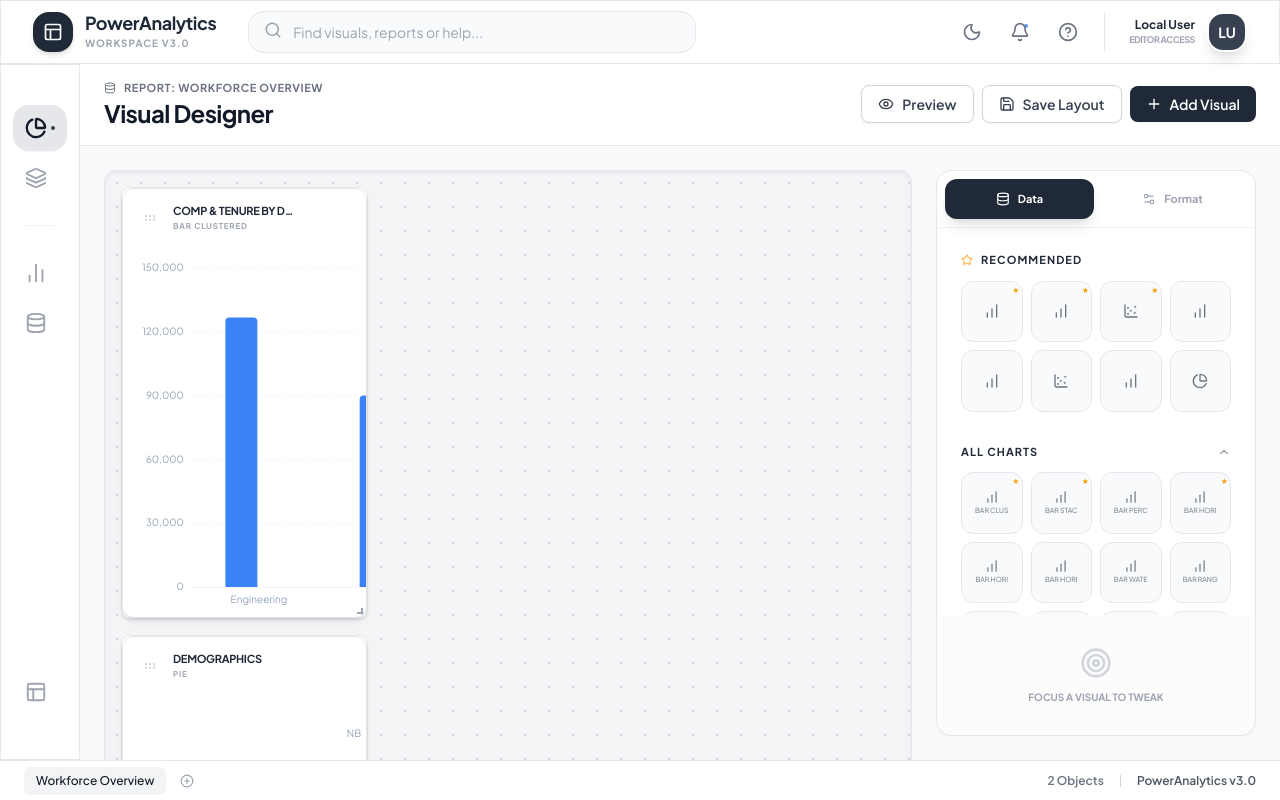
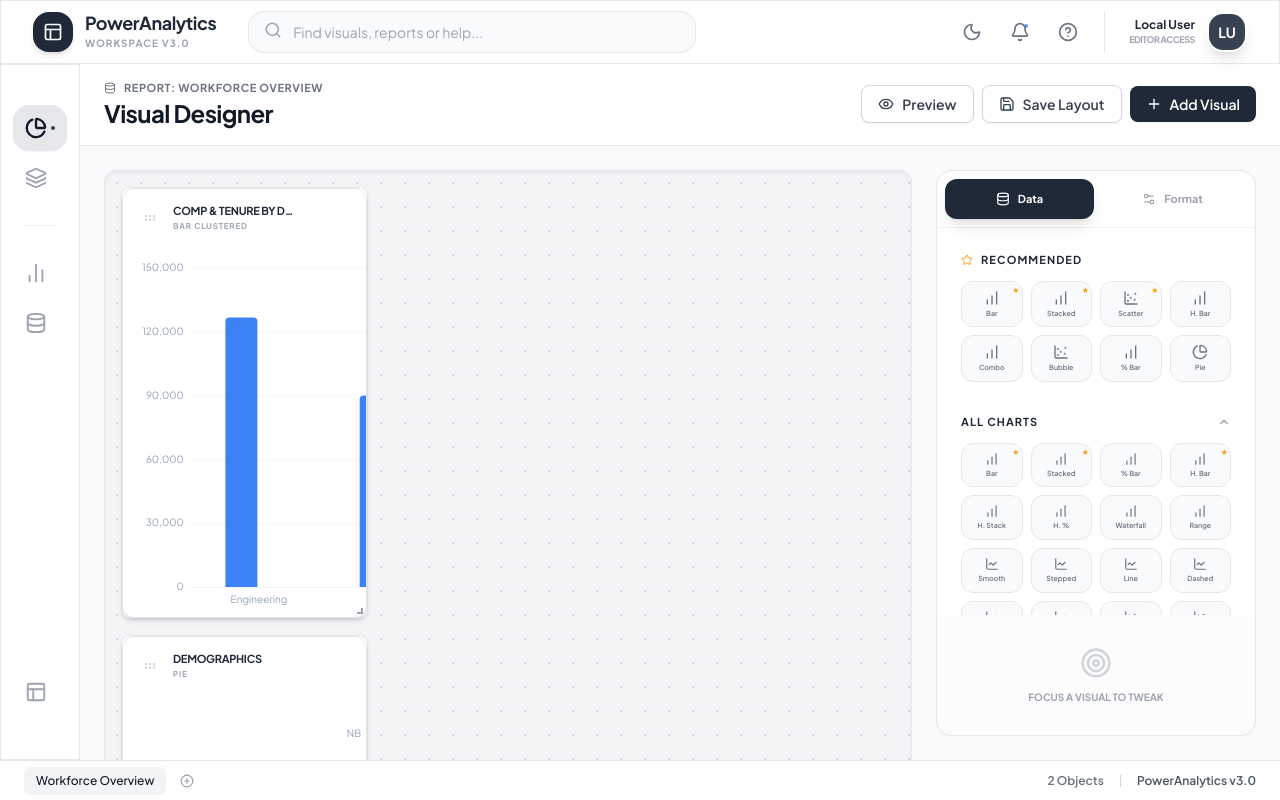
Before and after one commit to Vishnudharan24/TabNLP, a React (Vite) app: page / in a window 1280 px wide. Both pictures are taken after a click on the button "ALL CHARTS". Built offline with nearby package versions, Linux system fonts and the light colour scheme.

Commit message:
feat: add chart display names and improve chart name retrieval in DataPanel

```diff
--- a/components/DataPanel.jsx
+++ b/components/DataPanel.jsx
@@ -37,6 +37,56 @@ function getChartIcon(type) {
         if (type.includes(key)) return Icon;
     }
     return BarChart;
+}
+
+const CHART_DISPLAY_NAMES = {
+    BAR_CLUSTERED: 'Bar',
+    BAR_STACKED: 'Stacked',
+    BAR_PERCENT: '% Bar',
+    BAR_HORIZONTAL: 'H. Bar',
+    BAR_HORIZONTAL_STACKED: 'H. Stack',
+    BAR_HORIZONTAL_PERCENT: 'H. %',
+    BAR_WATERFALL: 'Waterfall',
+    BAR_RANGE: 'Range',
+    LINE_SMOOTH: 'Smooth',
+    LINE_STEP: 'Stepped',
+    LINE_STRAIGHT: 'Line',
+    LINE_DASHED: 'Dashed',
+    LINE_MULTI_AXIS: 'Multi Axis',
+    LINE_AREA_MIX: 'Area Mix',
+    AREA_SMOOTH: 'Area',
+    AREA_STEP: 'Step Area',
+    AREA_STACKED: 'Stk Area',
+    AREA_PERCENT: '% Area',
+    AREA_GRADIENT: 'Gradient',
+    AREA_REVERSE: 'Reverse',
+    PIE: 'Pie',
+    DONUT: 'Donut',
+    PIE_SEMI: 'Half Pie',
+    DONUT_SEMI: 'Half Donut',
+    ROSE: 'Rose',
+    SUNBURST: 'Sunburst',
+    RADIAL_BAR: 'Radial',
+    RADAR: 'Radar',
+    SCATTER: 'Scatter',
+    BUBBLE: 'Bubble',
+    SCATTER_LINE: 'Sct Line',
+    TREEMAP: 'Treemap',
+    HEATMAP: 'Heatmap',
+    COMBO_BAR_LINE: 'Combo',
+    COMBO_STACKED_LINE: 'Stk Combo',
+    COMBO_AREA_LINE: 'Area+Line',
+    KPI_SINGLE: 'KPI',
+    KPI_PROGRESS: 'Progress',
+    KPI_BULLET: 'Bullet',
+    TABLE: 'Table',
+    CARD_LIST: 'Cards',
+    GAUGE: 'Gauge',
+    SPARKLINE: 'Sparkline',
+};
+
+function getChartName(type) {
+    return CHART_DISPLAY_NAMES[type] || type.replace(/_/g, ' ').toLowerCase().replace(/\b\w/g, c => c.toUpperCase()).slice(0, 10);
 }
 
 const ALL_CHART_TYPES = Object.values(ChartType);
@@ -159,10 +209,11 @@ const DataPanel = ({
                                                 <button
                                                     key={rec.type}
                                                     onClick={() => onUpdateConfig({ type: rec.type })}
-                                                    title={rec.reason}
-                                                    className={`aspect-square flex flex-col items-center justify-center rounded-xl border transition-all relative ${activeChartConfig?.type === rec.type ? 'bg-gray-800 dark:bg-gray-200 border-gray-800 dark:border-gray-200 text-white dark:text-gray-800' : 'bg-gray-50 dark:bg-gray-700 border-gray-200 dark:border-gray-600 text-gray-500 dark:text-gray-400 hover:border-gray-400 dark:hover:border-gray-400'}`}
+                                                    className={`group/tip py-2 flex flex-col items-center justify-center gap-1 rounded-xl border transition-all relative ${activeChartConfig?.type === rec.type ? 'bg-gray-800 dark:bg-gray-200 border-gray-800 dark:border-gray-200 text-white dark:text-gray-800' : 'bg-gray-50 dark:bg-gray-700 border-gray-200 dark:border-gray-600 text-gray-500 dark:text-gray-400 hover:border-gray-400 dark:hover:border-gray-400'}`}
                                                 >
+                                                    <span className="pointer-events-none absolute -top-8 left-1/2 -translate-x-1/2 whitespace-nowrap rounded-md bg-gray-900 dark:bg-gray-100 text-white dark:text-gray-800 text-[10px] font-medium px-2 py-1 shadow-lg opacity-0 scale-90 group-hover/tip:opacity-100 group-hover/tip:scale-100 transition-all duration-150 z-50">{getChartName(rec.type)}</span>
                                                     <Icon size={16} />
+                                                    <span className="text-[7px] font-semibold leading-tight truncate w-full text-center px-0.5">{getChartName(rec.type)}</span>
                                                     {rec.score >= 85 && <span className="absolute top-0.5 right-0.5 text-amber-500 text-[8px]">★</span>}
                                                 </button>
                                             );
@@ -189,11 +240,11 @@ const DataPanel = ({
                                                 <button
                                                     key={type}
                                                     onClick={() => onUpdateConfig({ type })}
-                                                    title={type.replace(/_/g, ' ')}
-                                                    className={`aspect-square flex flex-col items-center justify-center rounded-xl border transition-all relative ${activeChartConfig?.type === type ? 'bg-gray-800 dark:bg-gray-200 border-gray-800 dark:border-gray-200 text-white dark:text-gray-800' : 'bg-gray-50 dark:bg-gray-700 border-gray-200 dark:border-gray-600 text-gray-500 dark:text-gray-400 hover:border-gray-400 dark:hover:border-gray-400'}`}
+                                                    className={`group/tip py-2 flex flex-col items-center justify-center gap-1 rounded-xl border transition-all relative ${activeChartConfig?.type === type ? 'bg-gray-800 dark:bg-gray-200 border-gray-800 dark:border-gray-200 text-white dark:text-gray-800' : 'bg-gray-50 dark:bg-gray-700 border-gray-200 dark:border-gray-600 text-gray-500 dark:text-gray-400 hover:border-gray-400 dark:hover:border-gray-400'}`}
                                                 >
+                                                    <span className="pointer-events-none absolute -top-8 left-1/2 -translate-x-1/2 whitespace-nowrap rounded-md bg-gray-900 dark:bg-gray-100 text-white dark:text-gray-800 text-[10px] font-medium px-2 py-1 shadow-lg opacity-0 scale-90 group-hover/tip:opacity-100 group-hover/tip:scale-100 transition-all duration-150 z-50">{getChartName(type)}</span>
                                                     <Icon size={14} />
-                                                    <span className="text-[7px] mt-0.5 truncate w-full text-center px-0.5">{type.replace(/_/g, ' ').slice(0, 8)}</span>
+                                                    <span className="text-[7px] font-semibold leading-tight truncate w-full text-center px-0.5">{getChartName(type)}</span>
                                                     {isRecommended && <span className="absolute top-0.5 right-0.5 text-amber-500 text-[8px]">★</span>}
                                                 </button>
                                             );
```
